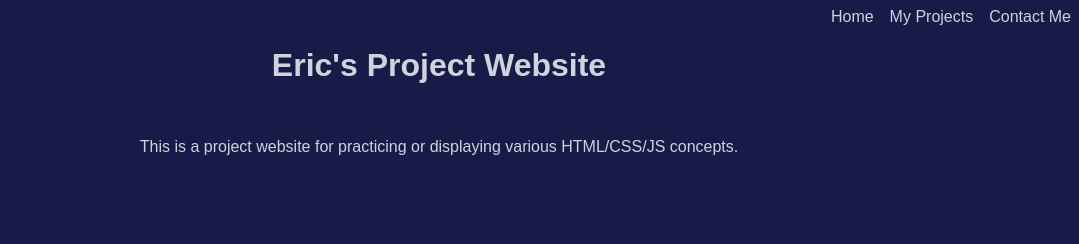
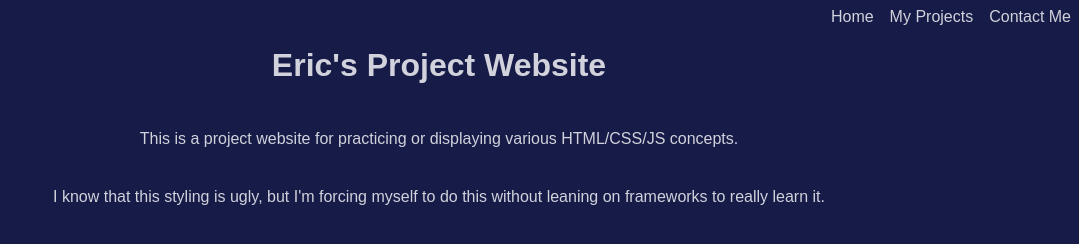
Before and after one commit to ebpx96/personal-site, a plain HTML site: page index.html in a window 1280 px wide. Shown: the whole page, without its empty margins (201-1280 px from the left). Drawn offline with Linux system fonts and the light colour scheme.

Commit message:
Change spacing

```diff
--- a/index.html
+++ b/index.html
@@ -17,7 +17,7 @@
 <div class="container">
   <h1>Eric's Project Website</h1>
   <p>This is a project website for practicing or displaying various HTML/CSS/JS concepts.</p>
-
+  <p>I know that this styling is ugly, but I'm forcing myself to do this without leaning on frameworks to really learn it.</p>
 </div>
 
 <script src="index.js"></script>
--- a/styles.css
+++ b/styles.css
@@ -19,9 +19,10 @@
     display: flex;
     flex-direction: column;
     align-items: center;
-    gap: 1rem;
+    gap: 0.5rem;
 }
 
 img {
     width: 200px;
+    height: 200px;
 }
```
